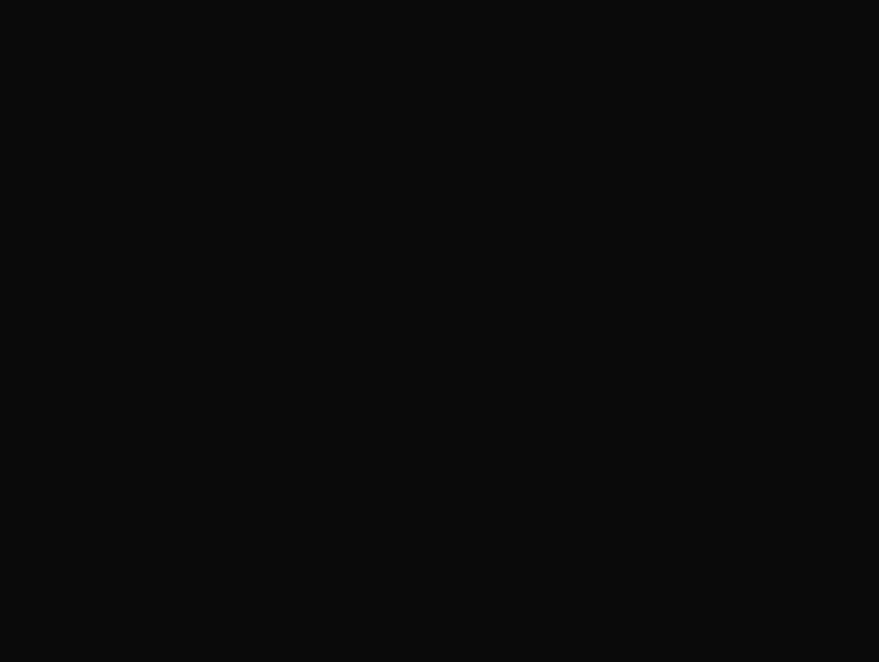
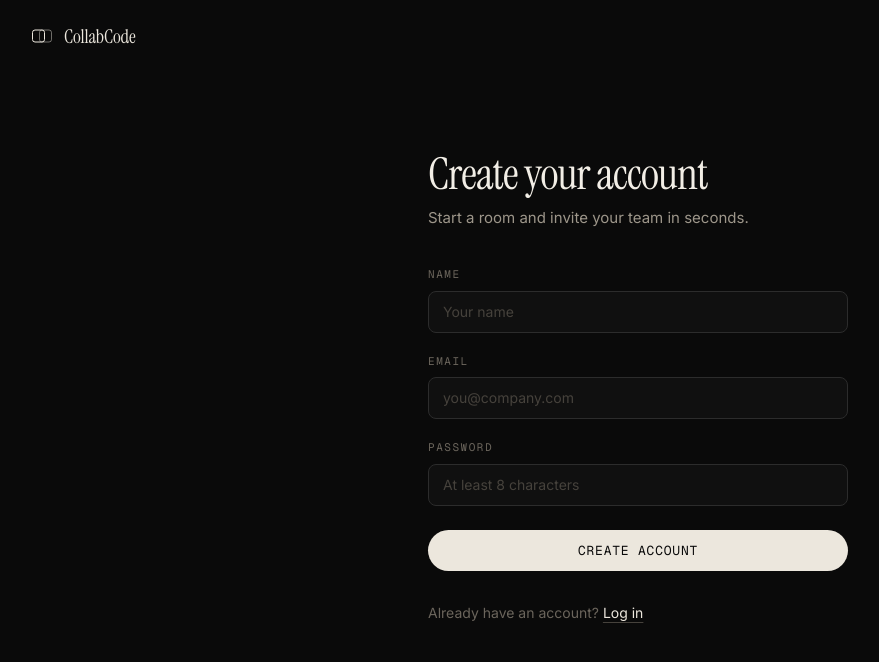
Before and after one commit to Joao-768/collabcode, a React (Vite) app in the folder client/: page /register in a window 1280 px wide. Before the commit this address had no page. Shown: the top 662 px of the page, without its empty margins (2-881 px from the left). Built offline with nearby package versions, Linux system fonts and the light colour scheme.

Commit message:
Add the login and register pages
Presentation only: the shared auth frame, the form fields and their
loading and error states. The submit handlers are left empty.

```diff
--- a/client/src/App.tsx
+++ b/client/src/App.tsx
@@ -1,11 +1,15 @@
 import { BrowserRouter, Routes, Route } from 'react-router-dom'
 import { LandingPage } from '@/pages/LandingPage'
+import { LoginPage } from '@/pages/LoginPage'
+import { RegisterPage } from '@/pages/RegisterPage'
 
 export default function App() {
     return (
         <BrowserRouter>
             <Routes>
                 <Route path="/" element={<LandingPage />} />
+                <Route path="/login" element={<LoginPage />} />
+                <Route path="/register" element={<RegisterPage />} />
             </Routes>
         </BrowserRouter>
     )
--- /dev/null
+++ b/client/src/components/auth/AuthLayout.tsx
@@ -0,0 +1,78 @@
+import type { ReactNode } from 'react'
+import { Link } from 'react-router-dom'
+import { Wordmark } from '@/components/Wordmark'
+
+type AuthLayoutProps = {
+    title: string
+    subtitle: string
+    children: ReactNode
+    /** Footer: a question plus a link to the other auth page. */
+    footerQuestion: string
+    footerTo: string
+    footerLabel: string
+}
+
+/** The frame login and register share: the mark on top, a serif title,
+ *  the form, and a footer pointing at the other route. */
+export function AuthLayout({
+    title,
+    subtitle,
+    children,
+    footerQuestion,
+    footerTo,
+    footerLabel,
+}: AuthLayoutProps) {
+    return (
+        <div className="grid min-h-svh grid-rows-[auto_1fr] bg-canvas text-heading">
+            <header className="px-8 py-6">
+                <Wordmark />
+            </header>
+
+            <main className="grid place-items-center px-8 pb-24">
+                <div className="w-full max-w-105">
+                    <div className="flex flex-col gap-2.5 pb-9">
+                        <h1 className="display m-0 text-[clamp(2rem,4vw,2.75rem)] text-heading">
+                            {title}
+                        </h1>
+                        <p className="m-0 text-[15px] leading-[1.6] text-muted">{subtitle}</p>
+                    </div>
+
+                    {children}
+
+                    <p className="mt-8 m-0 text-sm text-dim">
+                        {footerQuestion}{' '}
+                        <Link
+                            to={footerTo}
+                            className="text-cream underline decoration-faint underline-offset-4 transition-colors hover:decoration-cream"
+                        >
+                            {footerLabel}
+                        </Link>
+                    </p>
+                </div>
+            </main>
+        </div>
+    )
+}
+
+type FieldProps = {
+    label: string
+    children: ReactNode
+}
+
+/** An uppercase mono label above the input, matching the app's panel headers. */
+export function Field({ label, children }: FieldProps) {
+    return (
+        <label className="flex flex-col gap-2">
+            <span className="label text-dim">{label}</span>
+            {children}
+        </label>
+    )
+}
+
+export function FormError({ message }: { message: string }) {
+    return (
+        <p className="m-0 rounded-lg border border-red-900/50 bg-red-950/30 px-3.5 py-2.5 text-sm text-red-300">
+            {message}
+        </p>
+    )
+}
--- /dev/null
+++ b/client/src/components/ui/Spinner.tsx
@@ -0,0 +1,12 @@
+type SpinnerProps = {
+    className?: string
+}
+
+export function Spinner({ className = 'size-4' }: SpinnerProps) {
+    return (
+        <span
+            className={`inline-block animate-spin rounded-full border-2 border-border-strong border-t-cream ${className}`}
+            aria-label="Loading"
+        />
+    )
+}
--- /dev/null
+++ b/client/src/pages/LoginPage.tsx
@@ -0,0 +1,62 @@
+import { useState } from 'react'
+import type { FormEvent } from 'react'
+import { Spinner } from '@/components/ui/Spinner'
+import { AuthLayout, Field, FormError } from '@/components/auth/AuthLayout'
+
+export function LoginPage() {
+    const [email, setEmail] = useState('')
+    const [password, setPassword] = useState('')
+    const [error, setError] = useState<string | null>(null)
+    const [submitting, setSubmitting] = useState(false)
+
+    async function handleSubmit(event: FormEvent) {
+        event.preventDefault()
+
+        // TODO: call POST /api/auth/login, then navigate to the dashboard.
+    }
+
+    return (
+        <AuthLayout
+            title="Log in to your room"
+            subtitle="Pick up right where your team left off."
+            footerQuestion="Don't have an account?"
+            footerTo="/register"
+            footerLabel="Get started"
+        >
+            <form className="flex flex-col gap-5" onSubmit={handleSubmit}>
+                <Field label="Email">
+                    <input
+                        type="email"
+                        required
+                        autoComplete="email"
+                        placeholder="you@company.com"
+                        value={email}
+                        onChange={(e) => setEmail(e.target.value)}
+                        className="field"
+                    />
+                </Field>
+
+                <Field label="Password">
+                    <input
+                        type="password"
+                        required
+                        autoComplete="current-password"
+                        placeholder="••••••••"
+                        value={password}
+                        onChange={(e) => setPassword(e.target.value)}
+                        className="field"
+                    />
+                </Field>
+
+                {error && <FormError message={error} />}
+
+                <button type="submit" disabled={submitting} className="pill-solid mt-1 w-full">
+                    {submitting && (
+                        <Spinner className="size-3.5 border-canvas/30 border-t-canvas" />
+                    )}
+                    {submitting ? 'Logging in…' : 'Continue'}
+                </button>
+            </form>
+        </AuthLayout>
+    )
+}
--- /dev/null
+++ b/client/src/pages/RegisterPage.tsx
@@ -0,0 +1,77 @@
+import { useState } from 'react'
+import type { FormEvent } from 'react'
+import { Spinner } from '@/components/ui/Spinner'
+import { AuthLayout, Field, FormError } from '@/components/auth/AuthLayout'
+
+export function RegisterPage() {
+    const [name, setName] = useState('')
+    const [email, setEmail] = useState('')
+    const [password, setPassword] = useState('')
+    const [error, setError] = useState<string | null>(null)
+    const [submitting, setSubmitting] = useState(false)
+
+    async function handleSubmit(event: FormEvent) {
+        event.preventDefault()
+
+        // TODO: call POST /api/auth/register, then navigate to the dashboard.
+    }
+
+    return (
+        <AuthLayout
+            title="Create your account"
+            subtitle="Start a room and invite your team in seconds."
+            footerQuestion="Already have an account?"
+            footerTo="/login"
+            footerLabel="Log in"
+        >
+            <form className="flex flex-col gap-5" onSubmit={handleSubmit}>
+                <Field label="Name">
+                    <input
+                        type="text"
+                        required
+                        minLength={2}
+                        autoComplete="name"
+                        placeholder="Your name"
+                        value={name}
+                        onChange={(e) => setName(e.target.value)}
+                        className="field"
+                    />
+                </Field>
+
+                <Field label="Email">
+                    <input
+                        type="email"
+                        required
+                        autoComplete="email"
+                        placeholder="you@company.com"
+                        value={email}
+                        onChange={(e) => setEmail(e.target.value)}
+                        className="field"
+                    />
+                </Field>
+
+                <Field label="Password">
+                    <input
+                        type="password"
+                        required
+                        minLength={8}
+                        autoComplete="new-password"
+                        placeholder="At least 8 characters"
+                        value={password}
+                        onChange={(e) => setPassword(e.target.value)}
+                        className="field"
+                    />
+                </Field>
+
+                {error && <FormError message={error} />}
+
+                <button type="submit" disabled={submitting} className="pill-solid mt-1 w-full">
+                    {submitting && (
+                        <Spinner className="size-3.5 border-canvas/30 border-t-canvas" />
+                    )}
+                    {submitting ? 'Creating account…' : 'Create account'}
+                </button>
+            </form>
+        </AuthLayout>
+    )
+}
```
